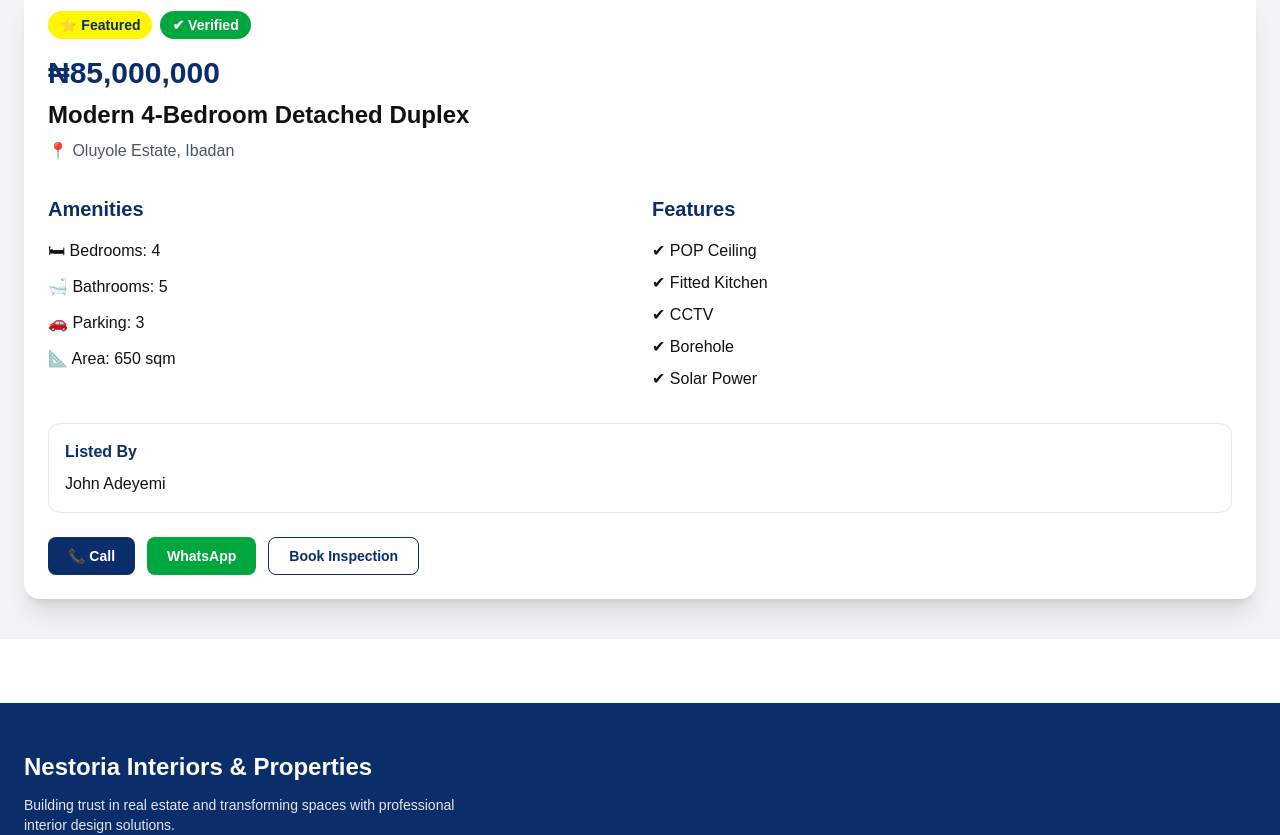
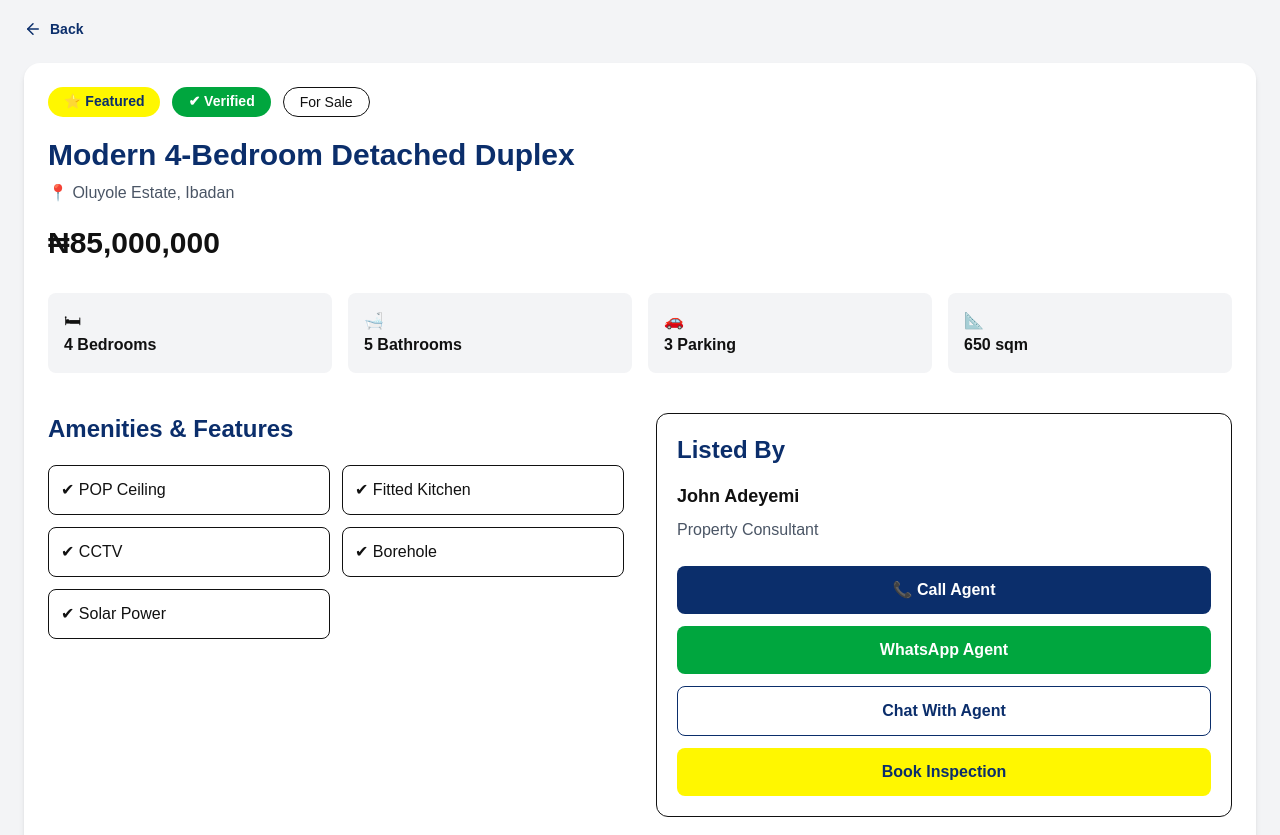
Before and after one commit to ccdsnetwork-maker/Nestoria, a Next.js app: page /properties/1 in a window 1280 px wide. Shown: the part 600-1435 px from the top of the page. Built offline with nearby package versions, Linux system fonts and the light colour scheme.

Commit message:
Enhance property details page with gallery layout, features and similar properties

```diff
--- a/src/app/properties/[id]/page.tsx
+++ b/src/app/properties/[id]/page.tsx
@@ -1,6 +1,7 @@
+
+
 import Image from "next/image";
 import Link from "next/link";
-
 import { featuredProperties } from "@/components/home/Featured/PropertyData";
 import BackButton from "@/components/layout/BackButton";
 
@@ -21,11 +22,11 @@ export default async function PropertyDetails({ params }: PageProps) {
 
   if (!property) {
     return (
-      <main className="mx-auto max-w-6xl px-4 py-10 md:px-6 md:py-20">
+      <main className="min-h-screen bg-gray-100 px-4 py-10">
 
         <BackButton />
 
-        <h1 className="text-3xl font-bold text-[#0B2E6B]">
+        <h1 className="mt-6 text-3xl font-bold text-[#0B2E6B]">
           Property Not Found
         </h1>
 
@@ -33,7 +34,7 @@ export default async function PropertyDetails({ params }: PageProps) {
           href="/properties"
           className="mt-6 inline-block rounded-lg bg-[#0B2E6B] px-5 py-3 text-white"
         >
-          Back to Properties
+          Back To Properties
         </Link>
 
       </main>
@@ -41,141 +42,280 @@ export default async function PropertyDetails({ params }: PageProps) {
   }
 
 
+  const similarProperties = featuredProperties
+    .filter((item) => item.id !== property.id)
+    .slice(0, 3);
+
+
+
   return (
-    <main className="bg-gray-100">
 
-      <section className="relative h-64 md:h-[420px]">
+    <main className="min-h-screen bg-gray-100">
+
+
+      <section className="relative h-72 md:h-[500px]">
 
         <Image
           src={property.image}
           alt={property.title}
           fill
+          priority
           className="object-cover"
         />
 
       </section>
 
 
-      <section className="mx-auto max-w-7xl px-4 py-8 md:px-6 md:py-10">
+
+      <section className="mx-auto max-w-7xl px-4 py-8 md:px-6">
+
 
         <BackButton />
 
 
-        <div className="rounded-xl bg-white p-5 shadow-xl md:rounded-2xl md:p-6">
+
+        <div className="mt-6 rounded-2xl bg-white p-6 shadow-md">
 
 
-          <div className="flex flex-wrap gap-2">
+          <div className="flex flex-wrap gap-3">
 
             {property.featured && (
-              <span className="rounded-full bg-[#FFF700] px-3 py-1 text-sm font-semibold text-[#0B2E6B]">
+              <span className="rounded-full bg-[#FFF700] px-4 py-1 text-sm font-bold text-[#0B2E6B]">
                 ⭐ Featured
               </span>
             )}
 
 
             {property.verified && (
-              <span className="rounded-full bg-green-600 px-3 py-1 text-sm font-semibold text-white">
+              <span className="rounded-full bg-green-600 px-4 py-1 text-sm font-bold text-white">
                 ✔ Verified
               </span>
             )}
 
+
+            <span className="rounded-full border px-4 py-1 text-sm">
+              {property.type}
+            </span>
+
           </div>
 
 
-          <h1 className="mt-4 text-2xl font-bold text-[#0B2E6B] md:text-3xl">
-            {property.price}
+
+          <h1 className="mt-5 text-3xl font-extrabold text-[#0B2E6B]">
+            {property.title}
           </h1>
 
 
-          <h2 className="mt-2 text-xl font-semibold md:text-2xl">
-            {property.title}
-          </h2>
-
-
-          <p className="mt-2 text-sm text-gray-600 md:text-base">
+          <p className="mt-2 text-gray-600">
             📍 {property.location}
           </p>
 
 
-          <div className="mt-6 grid gap-6 md:mt-8 md:grid-cols-2">
+          <h2 className="mt-5 text-3xl font-bold">
+            {property.price}
+          </h2>
 
 
-            <div>
 
-              <h3 className="mb-4 text-xl font-bold text-[#0B2E6B]">
-                Amenities
-              </h3>
+          <div className="mt-8 grid gap-4 md:grid-cols-4">
 
-              <div className="space-y-3 text-sm md:text-base">
 
-                <p>🛏 Bedrooms: {property.beds}</p>
-                <p>🛁 Bathrooms: {property.baths}</p>
-                <p>🚗 Parking: {property.parking}</p>
-                <p>📐 Area: {property.area}</p>
-
-              </div>
-
+            <div className="rounded-lg bg-gray-100 p-4">
+              🛏
+              <p className="font-bold">
+                {property.beds} Bedrooms
+              </p>
             </div>
 
 
-            <div>
+            <div className="rounded-lg bg-gray-100 p-4">
+              🛁
+              <p className="font-bold">
+                {property.baths} Bathrooms
+              </p>
+            </div>
 
-              <h3 className="mb-4 text-xl font-bold text-[#0B2E6B]">
-                Features
-              </h3>
 
-              <div className="space-y-2 text-sm md:text-base">
+            <div className="rounded-lg bg-gray-100 p-4">
+              🚗
+              <p className="font-bold">
+                {property.parking} Parking
+              </p>
+            </div>
+
+
+            <div className="rounded-lg bg-gray-100 p-4">
+              📐
+              <p className="font-bold">
+                {property.area}
+              </p>
+            </div>
+
+
+          </div>          <div className="mt-10 grid gap-8 md:grid-cols-2">
+
+
+            <section>
+
+              <h2 className="text-2xl font-bold text-[#0B2E6B]">
+                Amenities & Features
+              </h2>
+
+
+              <div className="mt-5 grid gap-3 sm:grid-cols-2">
 
                 {property.features.map((feature) => (
-                  <p key={feature}>
+                  <div
+                    key={feature}
+                    className="rounded-lg border bg-white p-3"
+                  >
                     ✔ {feature}
-                  </p>
+                  </div>
                 ))}
 
               </div>
 
-            </div>
+            </section>
+
+
+
+            <section className="rounded-xl border bg-white p-5">
+
+              <h2 className="text-2xl font-bold text-[#0B2E6B]">
+                Listed By
+              </h2>
+
+
+              <p className="mt-4 text-lg font-semibold">
+                {property.agent}
+              </p>
+
+
+              <p className="mt-2 text-gray-600">
+                Property Consultant
+              </p>
+
+
+
+              <div className="mt-6 flex flex-col gap-3">
+
+
+                <button
+                  className="rounded-lg bg-[#0B2E6B] py-3 font-bold text-white"
+                >
+                  📞 Call Agent
+                </button>
+
+
+
+                <button
+                  className="rounded-lg bg-green-600 py-3 font-bold text-white"
+                >
+                  WhatsApp Agent
+                </button>
+
+
+
+                <Link
+                  href={`/messages/new?recipient=${property.agent}&type=property`}
+                  className="rounded-lg border border-[#0B2E6B] py-3 text-center font-bold text-[#0B2E6B]"
+                >
+                  Chat With Agent
+                </Link>
+
+
+
+                <button
+                  className="rounded-lg bg-[#FFF700] py-3 font-bold text-[#0B2E6B]"
+                >
+                  Book Inspection
+                </button>
+
+
+              </div>
+
+
+            </section>
 
 
           </div>
 
 
-          <div className="mt-8 rounded-xl border border-gray-200 p-4">
-
-            <h3 className="font-bold text-[#0B2E6B]">
-              Listed By
-            </h3>
-
-            <p className="mt-2">
-              {property.agent}
-            </p>
-
-          </div>
 
 
-          <div className="mt-6 flex flex-wrap gap-3">
 
-            <button className="rounded-lg bg-[#0B2E6B] px-5 py-2 text-sm font-semibold text-white">
-              📞 Call
-            </button>
+          <section className="mt-12">
 
 
-            <button className="rounded-lg bg-green-600 px-5 py-2 text-sm font-semibold text-white">
-              WhatsApp
-            </button>
+            <h2 className="text-3xl font-bold text-[#0B2E6B]">
+              Similar Properties
+            </h2>
 
 
-            <button className="rounded-lg border border-[#0B2E6B] px-5 py-2 text-sm font-semibold text-[#0B2E6B]">
-              Book Inspection
-            </button>
+            <div className="mt-6 grid gap-6 md:grid-cols-3">
 
-          </div>
+
+              {similarProperties.map((item) => (
+
+                <Link
+                  key={item.id}
+                  href={`/properties/${item.id}`}
+                  className="overflow-hidden rounded-xl bg-white shadow-md"
+                >
+
+
+                  <div className="relative h-52">
+
+                    <Image
+                      src={item.image}
+                      alt={item.title}
+                      fill
+                      className="object-cover"
+                    />
+
+                  </div>
+
+
+                  <div className="p-4">
+
+                    <h3 className="font-bold text-[#0B2E6B]">
+                      {item.title}
+                    </h3>
+
+
+                    <p className="mt-2 text-sm text-gray-600">
+                      📍 {item.location}
+                    </p>
+
+
+                    <p className="mt-2 font-bold">
+                      {item.price}
+                    </p>
+
+
+                  </div>
+
+
+                </Link>
+
+              ))}
+
+
+            </div>
+
+
+          </section>
+
 
 
         </div>
 
+
       </section>
 
+
     </main>
+
   );
+
 }
```
